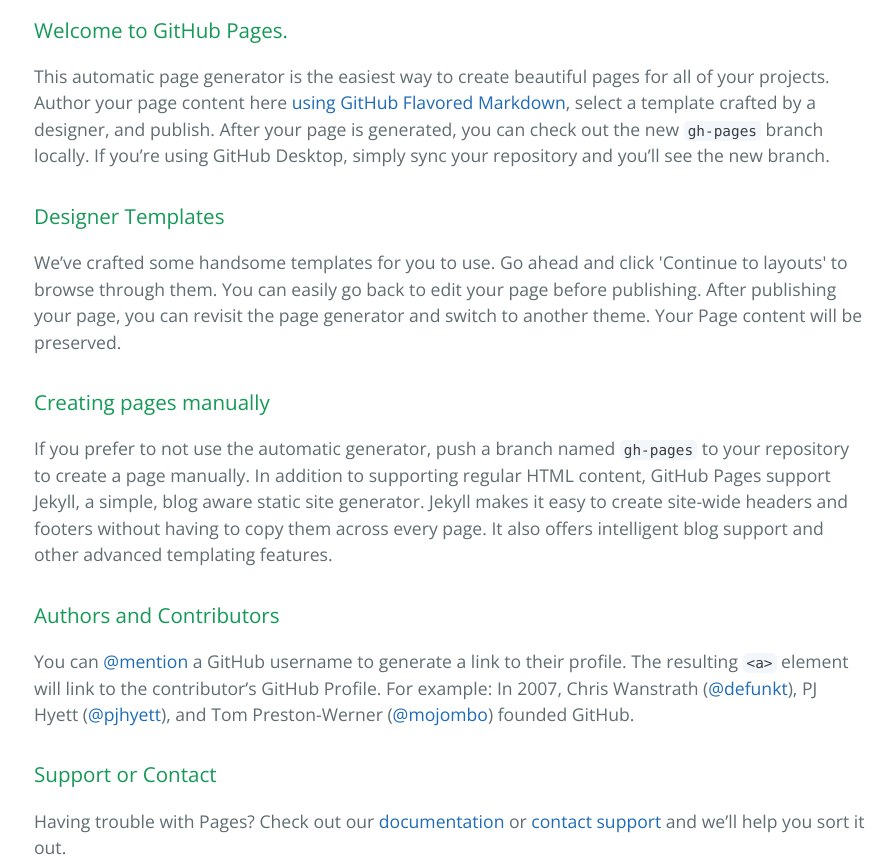
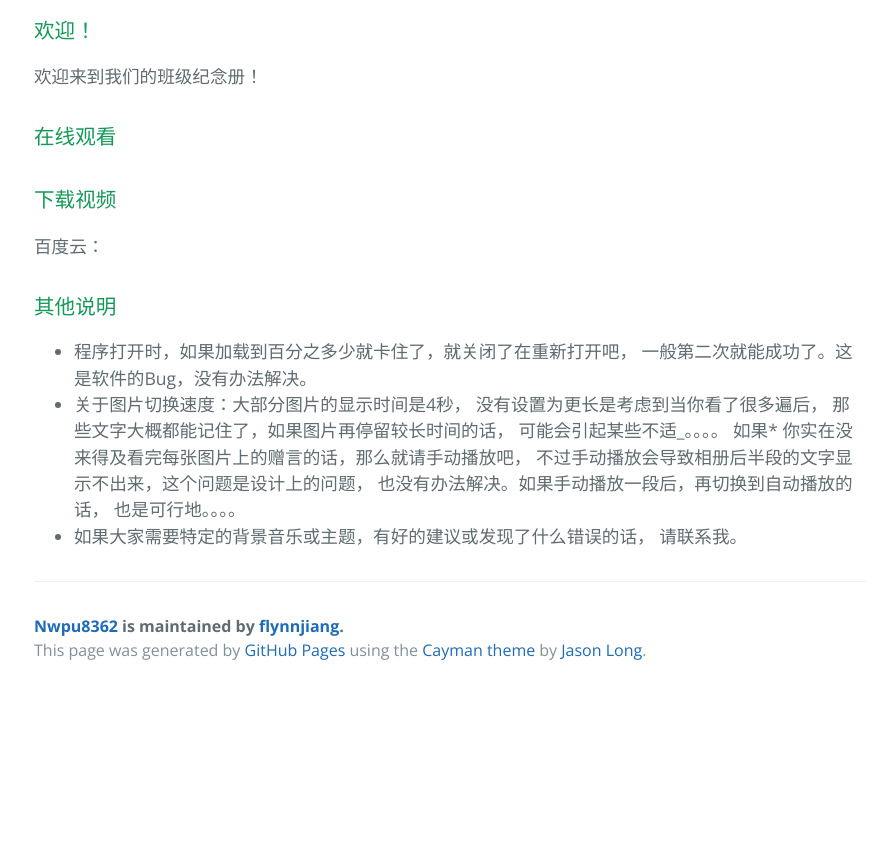
Before and after one commit to flynnjiang/nwpu8362, a plain HTML site: page index.html in a window 1280 px wide. Shown: the part 400-1264 px from the top of the page, without its empty margins (190-1082 px from the left). After the commit the page ends 1094 px from the top, so only its background shows below. Drawn offline with nearby package versions, Linux system fonts and the light colour scheme.

```diff
--- a/index.html
+++ b/index.html
@@ -20,29 +20,28 @@
 
     <section class="main-content">
       <h3>
-<a id="welcome-to-github-pages" class="anchor" href="#welcome-to-github-pages" aria-hidden="true"><span class="octicon octicon-link"></span></a>Welcome to GitHub Pages.</h3>
+<a id="欢迎" class="anchor" href="#%E6%AC%A2%E8%BF%8E" aria-hidden="true"><span class="octicon octicon-link"></span></a>欢迎！</h3>
 
-<p>This automatic page generator is the easiest way to create beautiful pages for all of your projects. Author your page content here <a href="https://guides.github.com/features/mastering-markdown/">using GitHub Flavored Markdown</a>, select a template crafted by a designer, and publish. After your page is generated, you can check out the new <code>gh-pages</code> branch locally. If you’re using GitHub Desktop, simply sync your repository and you’ll see the new branch.</p>
+<p>欢迎来到我们的班级纪念册！</p>
 
 <h3>
-<a id="designer-templates" class="anchor" href="#designer-templates" aria-hidden="true"><span class="octicon octicon-link"></span></a>Designer Templates</h3>
+<a id="在线观看" class="anchor" href="#%E5%9C%A8%E7%BA%BF%E8%A7%82%E7%9C%8B" aria-hidden="true"><span class="octicon octicon-link"></span></a>在线观看</h3>
 
-<p>We’ve crafted some handsome templates for you to use. Go ahead and click 'Continue to layouts' to browse through them. You can easily go back to edit your page before publishing. After publishing your page, you can revisit the page generator and switch to another theme. Your Page content will be preserved.</p>
+<p></p>
 
 <h3>
-<a id="creating-pages-manually" class="anchor" href="#creating-pages-manually" aria-hidden="true"><span class="octicon octicon-link"></span></a>Creating pages manually</h3>
+<a id="下载视频" class="anchor" href="#%E4%B8%8B%E8%BD%BD%E8%A7%86%E9%A2%91" aria-hidden="true"><span class="octicon octicon-link"></span></a>下载视频</h3>
 
-<p>If you prefer to not use the automatic generator, push a branch named <code>gh-pages</code> to your repository to create a page manually. In addition to supporting regular HTML content, GitHub Pages support Jekyll, a simple, blog aware static site generator. Jekyll makes it easy to create site-wide headers and footers without having to copy them across every page. It also offers intelligent blog support and other advanced templating features.</p>
+<p>百度云：</p>
 
 <h3>
-<a id="authors-and-contributors" class="anchor" href="#authors-and-contributors" aria-hidden="true"><span class="octicon octicon-link"></span></a>Authors and Contributors</h3>
+<a id="其他说明" class="anchor" href="#%E5%85%B6%E4%BB%96%E8%AF%B4%E6%98%8E" aria-hidden="true"><span class="octicon octicon-link"></span></a>其他说明</h3>
 
-<p>You can <a href="https://github.com/blog/821" class="user-mention">@mention</a> a GitHub username to generate a link to their profile. The resulting <code>&lt;a&gt;</code> element will link to the contributor’s GitHub Profile. For example: In 2007, Chris Wanstrath (<a href="https://github.com/defunkt" class="user-mention">@defunkt</a>), PJ Hyett (<a href="https://github.com/pjhyett" class="user-mention">@pjhyett</a>), and Tom Preston-Werner (<a href="https://github.com/mojombo" class="user-mention">@mojombo</a>) founded GitHub.</p>
-
-<h3>
-<a id="support-or-contact" class="anchor" href="#support-or-contact" aria-hidden="true"><span class="octicon octicon-link"></span></a>Support or Contact</h3>
-
-<p>Having trouble with Pages? Check out our <a href="https://help.github.com/pages">documentation</a> or <a href="https://github.com/contact">contact support</a> and we’ll help you sort it out.</p>
+<ul>
+<li>程序打开时，如果加载到百分之多少就卡住了，就关闭了在重新打开吧， 一般第二次就能成功了。这是软件的Bug，没有办法解决。</li>
+<li>关于图片切换速度：大部分图片的显示时间是4秒， 没有设置为更长是考虑到当你看了很多遍后， 那些文字大概都能记住了，如果图片再停留较长时间的话， 可能会引起某些不适_。。。。 如果* 你实在没来得及看完每张图片上的赠言的话，那么就请手动播放吧， 不过手动播放会导致相册后半段的文字显示不出来，这个问题是设计上的问题， 也没有办法解决。如果手动播放一段后，再切换到自动播放的话， 也是可行地。。。。</li>
+<li>如果大家需要特定的背景音乐或主题，有好的建议或发现了什么错误的话， 请联系我。</li>
+</ul>
 
       <footer class="site-footer">
         <span class="site-footer-owner"><a href="https://github.com/flynnjiang/nwpu8362">Nwpu8362</a> is maintained by <a href="https://github.com/flynnjiang">flynnjiang</a>.</span>
```
Also changed, not shown: params.json (+1 -1 lines).
